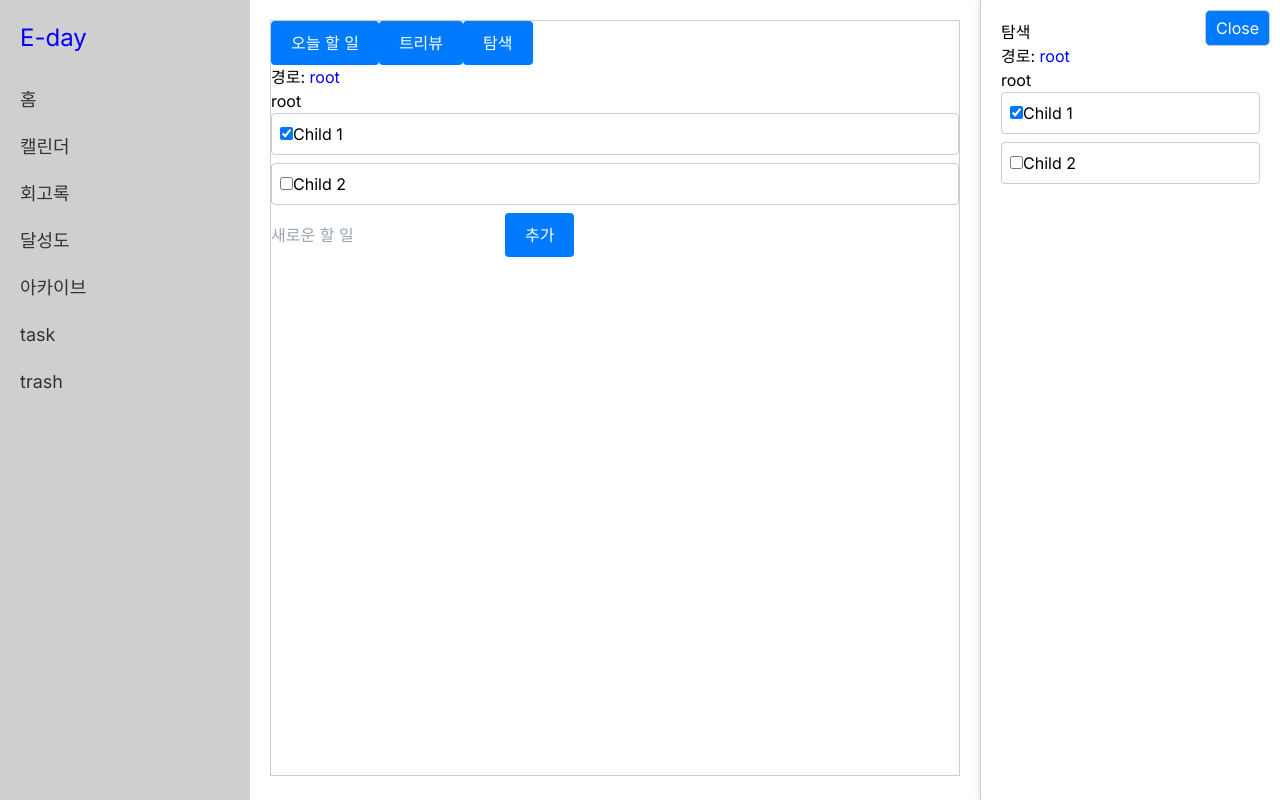
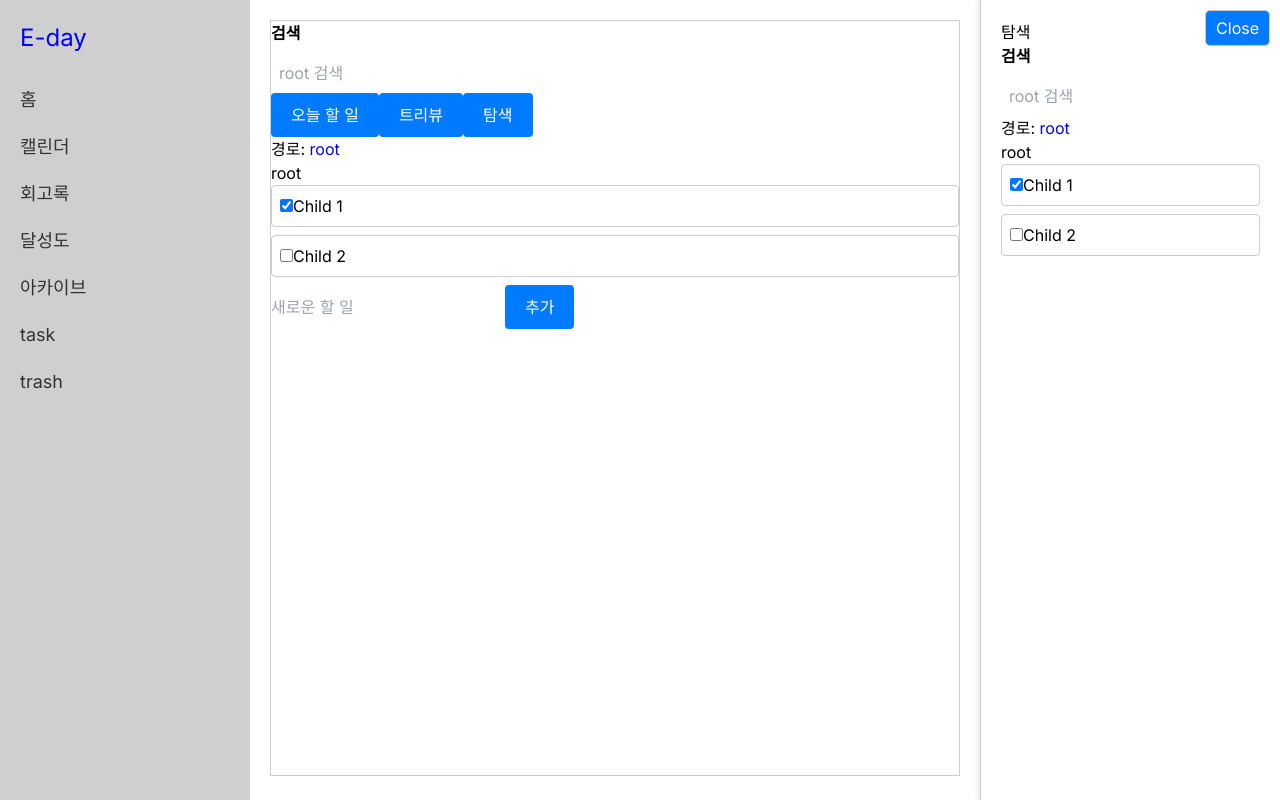
Before and after one commit to Team-MoLU/E-DAY-Next.js, a Next.js app: page /app/task in a window 1280 px wide. Both pictures are taken after a click on the button "탐색". Built offline with nearby package versions, Linux system fonts and the light colour scheme.

Commit message:
[EASY-56] feat: 리스트뷰 및 탐색뷰에 검색 기능 추가

```diff
--- a/src/app/app/task/page.js
+++ b/src/app/app/task/page.js
@@ -200,6 +200,85 @@ export default function TaskPage() {
     [handleDrop]
   ); // handleDrop을 의존성 배열에 추가
 
+  // 검색 관련
+  const [searchString, setSearchString] = useState("");
+  const [isSearching, setIsSearching] = useState(false);
+  const [searchedTaskList, setSearchedTaskList] = useState([]);
+
+  useEffect(() => {
+    if (searchString === "") {
+      setIsSearching(false);
+      setSearchedTaskList([]);
+    } else {
+      setIsSearching(true);
+      const result = searchTasks(currentTask, searchString);
+      setSearchedTaskList(result);
+    }
+  }, [searchString, currentTask]);
+
+  // 검색어 필터링
+  const matchesSearchString = (name, searchString) => {
+    return name
+      .toLowerCase()
+      .replace(/\s+/g, "")
+      .includes(searchString.toLowerCase().replace(/\s+/g, ""));
+  };
+
+  // 재귀적으로 작업 목록을 검색하는 함수
+  const searchTasks = (task, searchString, path = []) => {
+    const result = [];
+
+    // 현재 작업이 검색 문자열을 포함하면 결과에 추가
+    if (matchesSearchString(task.name, searchString)) {
+      const foundTask = {
+        ...task,
+        path: path,
+      };
+      result.push(foundTask);
+    }
+
+    // 자식 작업이 있으면 재귀적으로 검색
+    if (task.children && task.children.length > 0) {
+      task.children.forEach((child, index) => {
+        result.push(...searchTasks(child, searchString, path.concat(index)));
+      });
+    }
+
+    return result;
+  };
+
+  /**
+   * searched task 의 체크를 클릭했을 때, 체크 값을 toggle 하는 함수
+   * @param {*} task
+   * @param {number} index
+   */
+  const toggleSearchedTaskCheck = (task, index) => {
+    let { path, ...updatedTask } = task;
+    updatedTask = { ...updatedTask, check: !task.check };
+
+    dispatch(
+      updateTask({
+        section: data.name,
+        path: path,
+        updatedTask: updatedTask,
+      })
+    );
+  };
+
+  /**
+   * searched task 를 더블클릭했을 때, 해당 task의 리스트뷰로 이동하는 함수
+   * @param {*} task
+   */
+  const handleSearchedTaskDoubleClick = (task) => {
+    dispatch(setSelectedTask(task));
+    let { path, ...newCurrentTask } = task;
+
+    setCurrentTask(newCurrentTask);
+    setPath(path);
+
+    setSearchString("");
+  };
+
   // view return
   return (
     <div className="task-page" ref={drop}>
@@ -210,6 +289,47 @@ export default function TaskPage() {
         }}
       >
         <div className="main-view-content">
+          <label className="block mb-2 font-semibold">검색</label>
+          {/* 검색창 */}
+          <input
+            type="text"
+            name="search"
+            className="w-full p-2 rounded"
+            value={searchString}
+            onChange={(e) => setSearchString(e.target.value)}
+            placeholder={currentTask.name + " 검색"}
+          />
+          {isSearching && (
+            <div>
+              <h3>검색 결과:</h3>
+              {/* 검색 결과의 List */}
+              <ul>
+                {searchedTaskList.map((task, index) => (
+                  <li
+                    className="task-item"
+                    onDoubleClick={() => {
+                      handleSearchedTaskDoubleClick(task);
+                    }}
+                  >
+                    <input
+                      type="checkbox"
+                      checked={task.check}
+                      onClick={(e) => e.stopPropagation()}
+                      onDoubleClick={(e) => e.stopPropagation()}
+                      onChange={(e) => {
+                        toggleSearchedTaskCheck(task, index);
+                      }}
+                    />
+                    <span>
+                      {task.name} (Path: {task.path.join(" > ")})
+                    </span>
+                  </li>
+                ))}
+              </ul>
+            </div>
+          )}
+          {!isSearching && (
+            <div>
               {/* 오늘 할 일 버튼 */}
               <button
                 onClick={() => {
@@ -347,6 +467,8 @@ export default function TaskPage() {
                 </form>
               </div>
             </div>
+          )}
+        </div>
       </div>
       {sidebarIsOpen && <Sidebar />}
     </div>
--- a/src/components/Explore.js
+++ b/src/components/Explore.js
@@ -125,9 +125,128 @@ export const Explore = () => {
     [handleDrop]
   ); // handleDrop을 의존성 배열에 추가
 
+  // 검색 관련
+  const [searchString, setSearchString] = useState("");
+  const [isSearching, setIsSearching] = useState(false);
+  const [searchedTaskList, setSearchedTaskList] = useState([]);
+
+  useEffect(() => {
+    if (searchString === "") {
+      setIsSearching(false);
+      setSearchedTaskList([]);
+    } else {
+      setIsSearching(true);
+      const result = searchTasks(currentTask, searchString);
+      setSearchedTaskList(result);
+    }
+  }, [searchString, currentTask]);
+
+  // 검색어 필터링
+  const matchesSearchString = (name, searchString) => {
+    return name
+      .toLowerCase()
+      .replace(/\s+/g, "")
+      .includes(searchString.toLowerCase().replace(/\s+/g, ""));
+  };
+
+  // 재귀적으로 작업 목록을 검색하는 함수
+  const searchTasks = (task, searchString, path = []) => {
+    const result = [];
+
+    // 현재 작업이 검색 문자열을 포함하면 결과에 추가
+    if (matchesSearchString(task.name, searchString)) {
+      const foundTask = {
+        ...task,
+        path: path,
+      };
+      result.push(foundTask);
+    }
+
+    // 자식 작업이 있으면 재귀적으로 검색
+    if (task.children && task.children.length > 0) {
+      task.children.forEach((child, index) => {
+        result.push(...searchTasks(child, searchString, path.concat(index)));
+      });
+    }
+
+    return result;
+  };
+
+  /**
+   * searched task 의 체크를 클릭했을 때, 체크 값을 toggle 하는 함수
+   * @param {*} task
+   * @param {number} index
+   */
+  const toggleSearchedTaskCheck = (task, index) => {
+    let { path, ...updatedTask } = task;
+    updatedTask = { ...updatedTask, check: !task.check };
+
+    dispatch(
+      updateTask({
+        section: data.name,
+        path: path,
+        updatedTask: updatedTask,
+      })
+    );
+  };
+
+  /**
+   * searched task 를 더블클릭했을 때, 해당 task의 리스트뷰로 이동하는 함수
+   * @param {*} task
+   */
+  const handleSearchedTaskDoubleClick = (task) => {
+    // dispatch(setSelectedTask(task));
+    let { path, ...newCurrentTask } = task;
+
+    setCurrentTask(newCurrentTask);
+    setPath(path);
+
+    setSearchString("");
+  };
+
   return (
     <div className="explore" ref={drop}>
       <h1>탐색</h1>
+      <label className="block mb-2 font-semibold">검색</label>
+      {/* 검색창 */}
+      <input
+        type="text"
+        name="search"
+        className="w-full p-2 rounded"
+        value={searchString}
+        onChange={(e) => setSearchString(e.target.value)}
+        placeholder={currentTask.name + " 검색"}
+      />
+      {isSearching && (
+        <div>
+          <h3>검색 결과:</h3>
+          {/* 검색 결과의 List */}
+          <ul>
+            {searchedTaskList.map((task, index) => (
+              <li
+                className="task-item"
+                onDoubleClick={() => {
+                  handleSearchedTaskDoubleClick(task);
+                }}
+              >
+                <input
+                  type="checkbox"
+                  checked={task.check}
+                  onClick={(e) => e.stopPropagation()}
+                  onDoubleClick={(e) => e.stopPropagation()}
+                  onChange={(e) => {
+                    toggleSearchedTaskCheck(task, index);
+                  }}
+                />
+                <span>
+                  {task.name} (Path: {task.path.join(" > ")})
+                </span>
+              </li>
+            ))}
+          </ul>
+        </div>
+      )}
+      {!isSearching && (
         <div>
           {/* 경로 */}
           <div>
@@ -147,7 +266,9 @@ export const Explore = () => {
                 <span
                   style={{ cursor: "pointer", color: "blue" }}
                   onClick={() => {
-                  setCurrentTask(getTaskByPath(data, path.slice(0, index + 1)));
+                    setCurrentTask(
+                      getTaskByPath(data, path.slice(0, index + 1))
+                    );
                     setPath(path.slice(0, index + 1));
                   }}
                 >
@@ -189,6 +310,7 @@ export const Explore = () => {
             ))}
           </ul>
         </div>
+      )}
     </div>
   );
 };
--- a/src/components/sidebars/TaskDetailSidebar.js
+++ b/src/components/sidebars/TaskDetailSidebar.js
@@ -19,8 +19,7 @@ export default function TaskDetailSidebar() {
     const { name, value } = e.target;
     if (name === "name") {
       setName(value);
-    }
-    if (name === "memo") {
+    } else if (name === "memo") {
       setMemo(value); // memo 필드의 입력 값을 memo 상태에 업데이트
     }
   };
@@ -92,6 +91,15 @@ export default function TaskDetailSidebar() {
     return <div>선택된 태스크가 없습니다.</div>;
   }
 
+  if (selectedTask.name === "root") {
+    return (
+      <div>
+        <label>Name:</label>
+        <input type="text" name="name" value={name} />
+      </div>
+    );
+  }
+
   return (
     <>
       <div>
```
Lines whose indentation alone changed are shown as unchanged.
